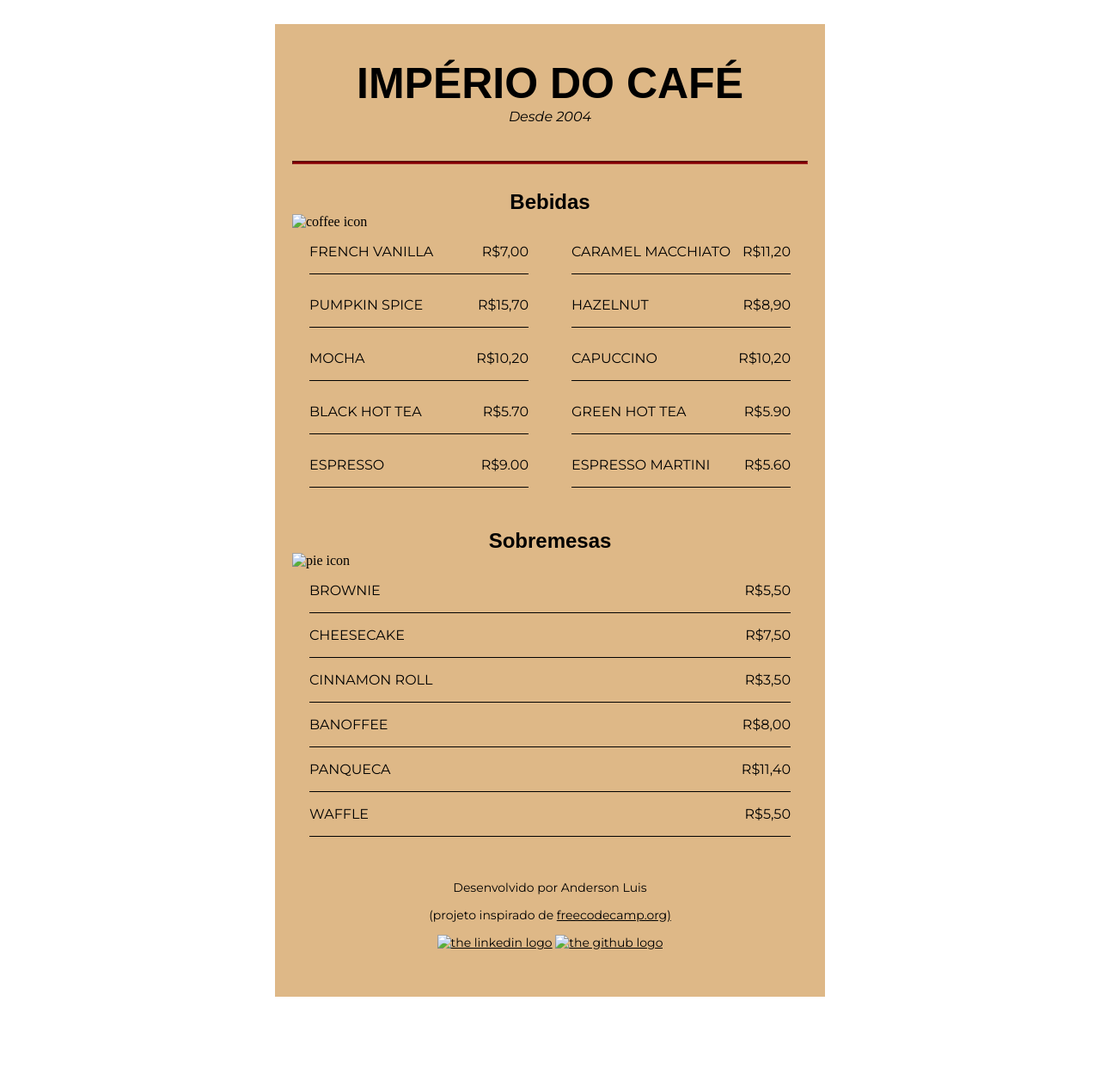
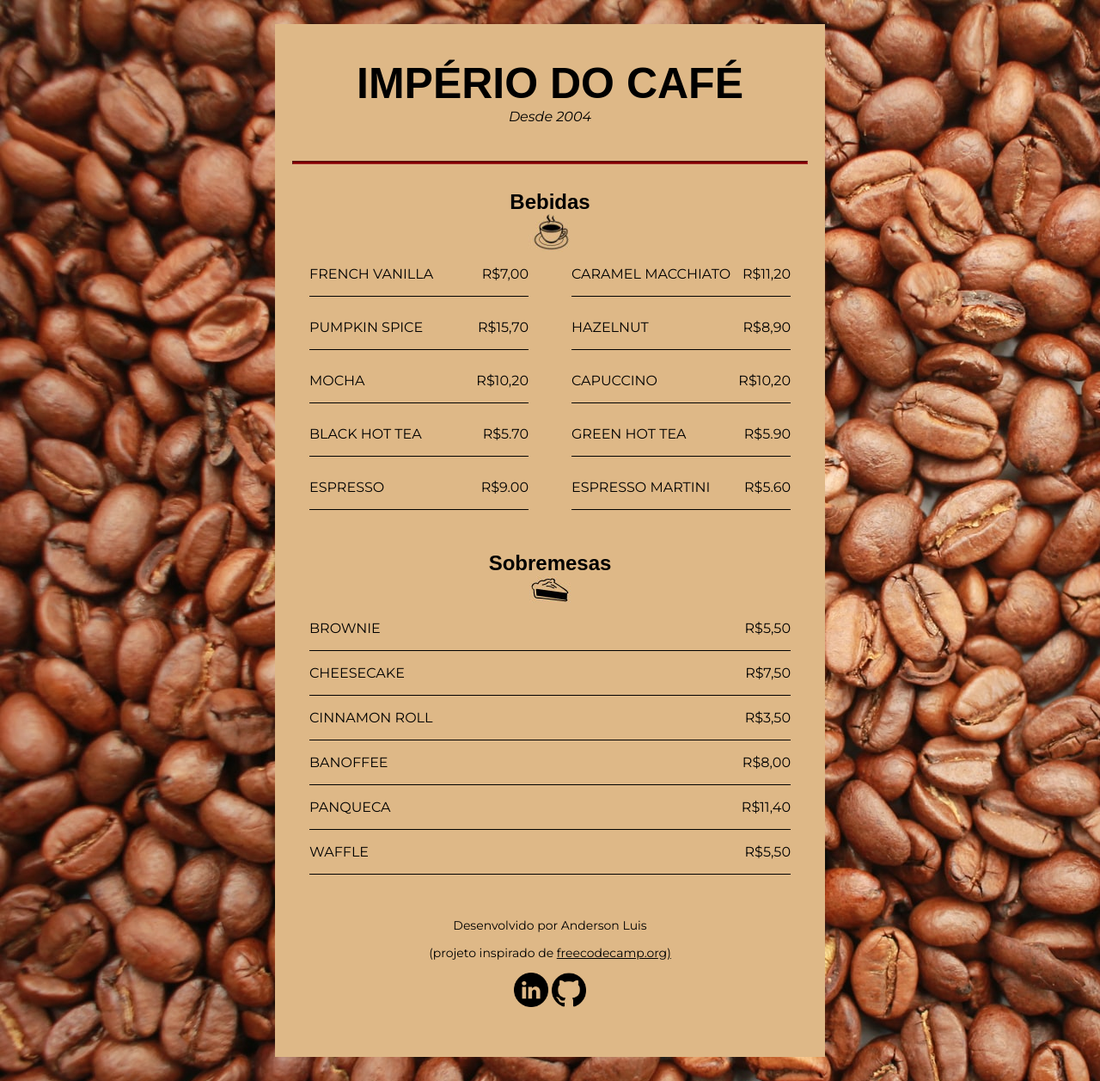
Before and after one commit to andluis35/Menu-Cafeteria, a plain HTML site: page index.html in a window 1280 px wide. Shown: the whole page at 86% size. Before the commit the page ends 1187 px from the top, so only its background shows below. Drawn offline with Linux system fonts and the light colour scheme; files that its build step writes are made by us from their sources; a web font is replaced by a local one.

Commit message:
Commit - finished website

```diff
--- a/assets/styles/styles.css
+++ b/assets/styles/styles.css
@@ -7,7 +7,7 @@ h1 {
 }
 
 body {
-    background-image: url("./images/beans.jpg");
+    background-image: url("../images/beans.jpg");
     padding: 20px;
 }
 
--- a/index.html
+++ b/index.html
@@ -4,7 +4,7 @@
     <meta charset="UTF-8" />
     <meta name="viewport" content="width=device-width, initial-scale=1.0" />
     <title>Cafe Menu</title>
-    <link rel="stylesheet" href="./styles.css">
+    <link rel="stylesheet" href="./assets/styles/styles.css">
     <link rel="preconnect" href="https://fonts.googleapis.com">
     <link rel="preconnect" href="https://fonts.gstatic.com" crossorigin>
     <link href="https://fonts.googleapis.com/css2?family=Libre+Baskerville:ital,wght@0,400;0,700;1,400&family=Montserrat:ital,wght@0,100..900;1,100..900&family=Sofia+Sans+Condensed:ital,wght@0,1..1000;1,1..1000&display=swap" rel="stylesheet">
@@ -21,7 +21,7 @@
 
         <section>
           <h2>Bebidas</h2>
-          <img class="products-logos" src="./images/cafe.jpg" alt="coffee icon" />
+          <img class="products-logos" src="./assets/images/cafe.jpg" alt="coffee icon" />
           <div class="drinks">
             <article class="item">
               <p class="flavor">FRENCH VANILLA</p><p class="price">R$7,00</p>
@@ -68,7 +68,7 @@
         <section>
           <div class="snacks">
             <br /><h2>Sobremesas</h2>
-            <img class="products-logos" src="./images/pie.jpg" alt="pie icon">
+            <img class="products-logos" src="./assets/images/pie.jpg" alt="pie icon">
             <article class="item">
               <p class="dessert">BROWNIE</p><p class="price">R$5,50</p>
             </article>
@@ -100,8 +100,8 @@
         <p>Desenvolvido por Anderson Luis</p>
         <p>(projeto inspirado de <a href="https://www.freecodecamp.org/" target="_blank">freecodecamp.org)</a></p>
         <p>
-          <a href="www.linkedin.com/in/anderson-luis-663970325" target="_blank"><img class="social-medias-images" src="./images/linkedin.png" alt="the linkedin logo"></a>
-          <a href="https://github.com/andluis35" target="_blank"><img class="social-medias-images" src="./images/github.png" alt="the github logo"></a>
+          <a href="www.linkedin.com/in/anderson-luis-663970325" target="_blank"><img class="social-medias-images" src="./assets/images/linkedin.png" alt="the linkedin logo"></a>
+          <a href="https://github.com/andluis35" target="_blank"><img class="social-medias-images" src="./assets/images/github.png" alt="the github logo"></a>
         </p>
       </footer>
     </div>
```
